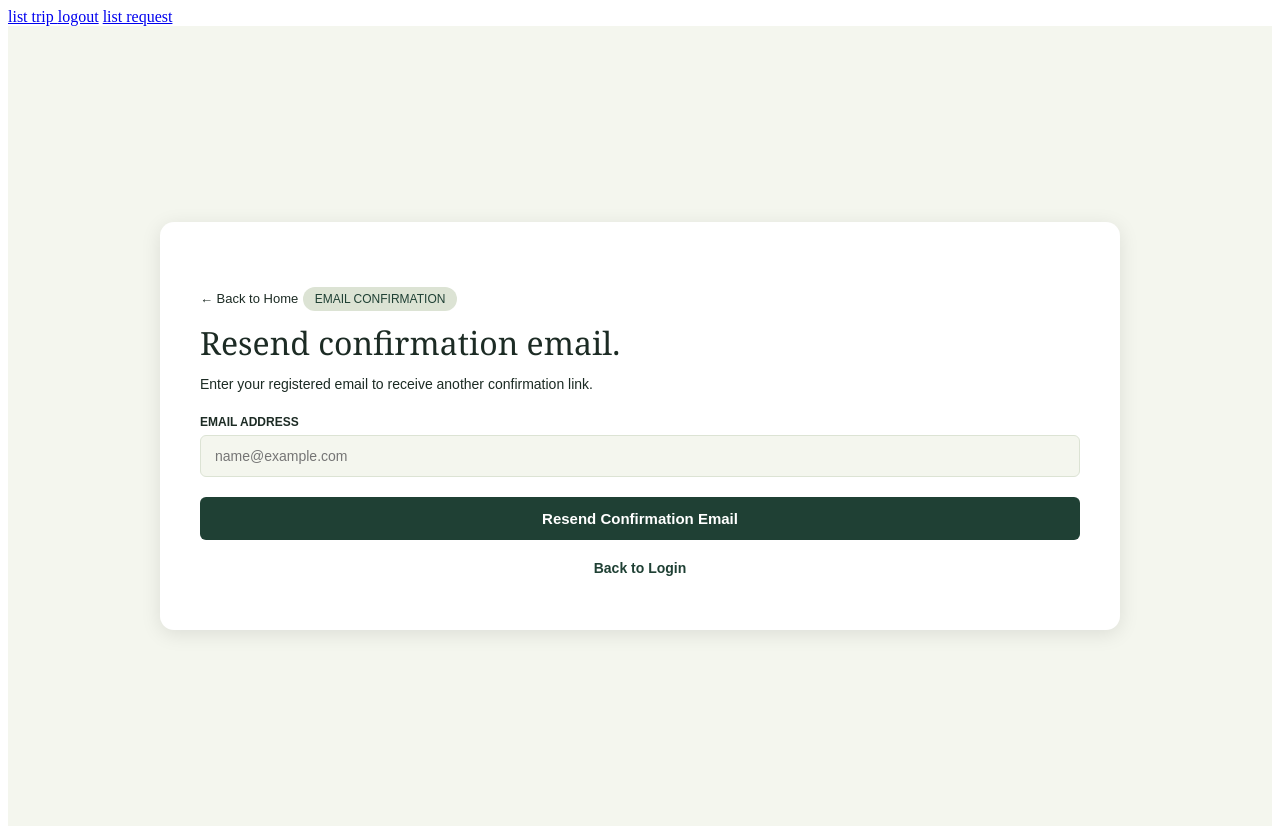
After one commit to kawsartarakhil/Exam-3-Django, a Django app: page /resend-email/ in a window 1280 px wide. The commit adds this page. Run offline with Django 5.2, Linux system fonts and the light colour scheme.

Commit message:
change and reset pass and resend email

```diff
--- a/accounts/helpers.py
+++ b/accounts/helpers.py
@@ -4,7 +4,7 @@ from django.conf import settings
 def send_confirmation_email(token):
     send_mail(
         subject="Please Cofirm your email",
-        message=f"Use this link to confirm your email: http://127.0.0.1:8000/confirm/{token.token}",
+        message=f"Use this link to confirm your email: http://127.0.0.1:8000/confirm/{token.token}/",
         from_email=settings.DEFAULT_FROM_EMAIL,
         recipient_list=[token.user.email]
     )
--- /dev/null
+++ b/accounts/static/password.css
@@ -0,0 +1,150 @@
+.auth-page {
+    min-height: 100vh;
+    background-color: #f4f6ee;
+    display: flex;
+    align-items: center;
+    justify-content: center;
+    padding: 20px;
+    box-sizing: border-box;
+    font-family: Arial, sans-serif;
+    color: #1c2b24;
+}
+
+.auth-card {
+    display: flex;
+    flex-wrap: wrap;
+    width: 100%;
+    max-width: 960px;
+    background-color: white;
+    border-radius: 14px;
+    overflow: hidden;
+    box-shadow: 0 4px 20px rgba(0, 0, 0, 0.1);
+}
+
+.auth-image {
+    flex: 1;
+    min-width: 280px;
+    min-height: 250px;
+    position: relative;
+    background-color: #1f4034;
+    color: white;
+    display: flex;
+    align-items: flex-end;
+}
+.auth-image img {
+    position: absolute;
+    top: 0;
+    left: 0;
+    width: 100%;
+    height: 100%;
+    object-fit: cover;
+}
+.auth-image-text {
+    position: relative;
+    padding: 30px;
+    line-height: 1.5;
+}
+.auth-quote {
+    font-family: Georgia, 'Times New Roman', serif;
+    font-style: italic;
+    font-size: 24px;
+    margin: 0 0 10px 0;
+}
+
+.auth-form-side {
+    flex: 1;
+    min-width: 280px;
+    padding: 40px;
+    box-sizing: border-box;
+}
+.auth-back {
+    font-size: 13px;
+    color: #1c2b24;
+    text-decoration: none;
+}
+.auth-label {
+    display: inline-block;
+    background-color: #dce3d4;
+    color: #1f4034;
+    font-size: 12px;
+    text-transform: uppercase;
+    padding: 5px 12px;
+    border-radius: 20px;
+    margin: 25px 0 10px 0;
+}
+.auth-form-side h1 {
+    font-family: Georgia, 'Times New Roman', serif;
+    font-weight: normal;
+    font-size: 32px;
+    margin: 0 0 10px 0;
+}
+.auth-subtitle {
+    font-size: 14px;
+    line-height: 1.5;
+    margin: 0 0 20px 0;
+}
+
+.auth-error {
+    background-color: #fdeaea;
+    color: #a12a2a;
+    padding: 10px 14px;
+    border-radius: 6px;
+    font-size: 14px;
+    margin: 0 0 15px 0;
+}
+
+.auth-field {
+    margin-bottom: 15px;
+}
+.auth-field label {
+    display: block;
+    font-size: 12px;
+    font-weight: bold;
+    text-transform: uppercase;
+    margin-bottom: 6px;
+}
+.auth-field input {
+    width: 100%;
+    box-sizing: border-box;
+    padding: 12px 14px;
+    background-color: #f4f6ee;
+    border: 1px solid #dce3d4;
+    border-radius: 6px;
+    font-size: 14px;
+}
+.auth-field input:focus {
+    outline: none;
+    border-color: #1f4034;
+    background-color: white;
+}
+
+.auth-button {
+    width: 100%;
+    padding: 13px;
+    background-color: #1f4034;
+    color: white;
+    border: none;
+    border-radius: 6px;
+    font-size: 15px;
+    font-weight: bold;
+    cursor: pointer;
+    margin-top: 5px;
+}
+.auth-button:hover {
+    background-color: #2f5a4a;
+}
+
+/* Footer link line */
+.auth-bottom {
+    text-align: center;
+    font-size: 14px;
+    margin-top: 20px;
+}
+.auth-bottom a {
+    color: #1f4034;
+    font-weight: bold;
+    text-decoration: none;
+}
+.auth-bottom a:hover {
+    text-decoration: underline;
+}
--- a/accounts/templates/login.html
+++ b/accounts/templates/login.html
@@ -34,6 +34,9 @@
 <div class="auth-field">
 <label>Password</label>
 <input type="password" name="password" placeholder="Enter your password" required>
+<p class="auth-bottom">
+Forgot your password? <a href="{% url 'reset_password' %}">Reset it here</a>
+</p>
 </div>
 <button type="submit" class="auth-button">Login</button>
 </form>
--- a/accounts/templates/profile.html
+++ b/accounts/templates/profile.html
@@ -36,6 +36,7 @@
 </div>
 <div class="profile-buttons">
 <a href="{% url 'change_password' %}" class="profile-btn-dark">Change Password</a>
+
 <form method="POST" action="{% url 'logout' %}">
 {% csrf_token %}
 <button type="submit" class="profile-btn-danger">Logout</button>
--- /dev/null
+++ b/accounts/templates/resend.html
@@ -0,0 +1,48 @@
+
+{% extends 'base.html' %}
+{% load static %}
+
+{% block title %}Resend Confirmation Email{% endblock %}
+
+{% block content %}
+<link rel="stylesheet" href="{% static 'password.css' %}">
+
+<div class="auth-page">
+    <div class="auth-card">
+        <div class="auth-form-side">
+            <a href="{% url 'home' %}" class="auth-back">&larr; Back to Home</a>
+
+            <p class="auth-label">Email confirmation</p>
+            <h1>Resend confirmation email.</h1>
+            <p class="auth-subtitle">
+                Enter your registered email to receive another confirmation link.
+            </p>
+
+            {% if error %}
+                <p class="auth-error">{{ error }}</p>
+            {% endif %}
+
+            {% if success %}
+                <p class="auth-success">{{ success }}</p>
+            {% endif %}
+
+            <form method="POST">
+                {% csrf_token %}
+                <div class="auth-field">
+                    <label for="email">Email address</label>
+                    <input type="email" id="email" name="email"
+                           placeholder="name@example.com" required>
+                </div>
+
+                <button type="submit" class="auth-button">
+                    Resend Confirmation Email
+                </button>
+            </form>
+
+            <p class="auth-bottom">
+                <a href="{% url 'login' %}">Back to Login</a>
+            </p>
+        </div>
+    </div>
+</div>
+{% endblock %}
--- a/accounts/urls.py
+++ b/accounts/urls.py
@@ -11,4 +11,7 @@ urlpatterns = [
     path("change-password/", change_password_view, name="change_password"),
     path("reset-password/", reset_password_view, name="reset_password"),
     path("reset-password/<uuid:token>/", confirm_reset_password_view, name="confirm_reset_password"),
+    path("resend-email/", resend_email_view, name="resend_email"),
+    path("resend-reset-email/", resend_reset_email_view, name="resend_reset_email"),
+
 ]
--- a/accounts/views.py
+++ b/accounts/views.py
@@ -135,3 +135,48 @@ def confirm_reset_password_view(request, token):
         return redirect("login")
 
     return render(request, "confirm_reset_password.html")
+
+
+
+
+def resend_email_view(request):
+    if request.method == "POST":
+        email = request.POST.get("email", "").strip()
+        user = CustomUser.objects.filter(email__iexact=email).first()
+        if not user:
+            return render(request, "resend.html", {"error": "User does not exist"})
+        if user.is_active:
+            return render(request, "resend.html", {"error": "Your email is already confirmed"})
+        token = EmailConfimation.objects.filter(user=user).first()
+        if not token:
+            token = EmailConfimation.objects.create(user=user)
+        send_confirmation_email(token)
+        return render(request, "resend.html", {"success": "Confirmation email sent. Check your inbox."})
+
+    return render(request, "resend.html")
+
+
+def resend_reset_email_view(request):
+    if request.method == "POST":
+        email = request.POST.get("email", "").strip()
+        user = CustomUser.objects.filter(email__iexact=email).first()
+
+        if not user:
+            return render(request, "reset_password.html", {
+                "error": "User does not exist",
+                "email": email
+            })
+
+        token = EmailConfimation.objects.filter(user=user).first()
+
+        if not token:
+            token = EmailConfimation.objects.create(user=user)
+
+        send_reset_password_email(token)
+
+        return render(request, "reset_password.html", {
+            "success": "Reset email sent. Check your inbox.",
+            "email": email
+        })
+
+    return redirect("reset_password")
```
Also changed, not shown: accounts/templates/change_password.html (added, +53 -0 lines), accounts/templates/confirm_reset_password.html (added, +44 -0 lines), accounts/templates/register.html (+7 -0 lines), accounts/templates/reset_password.html (added, +49 -0 lines).
